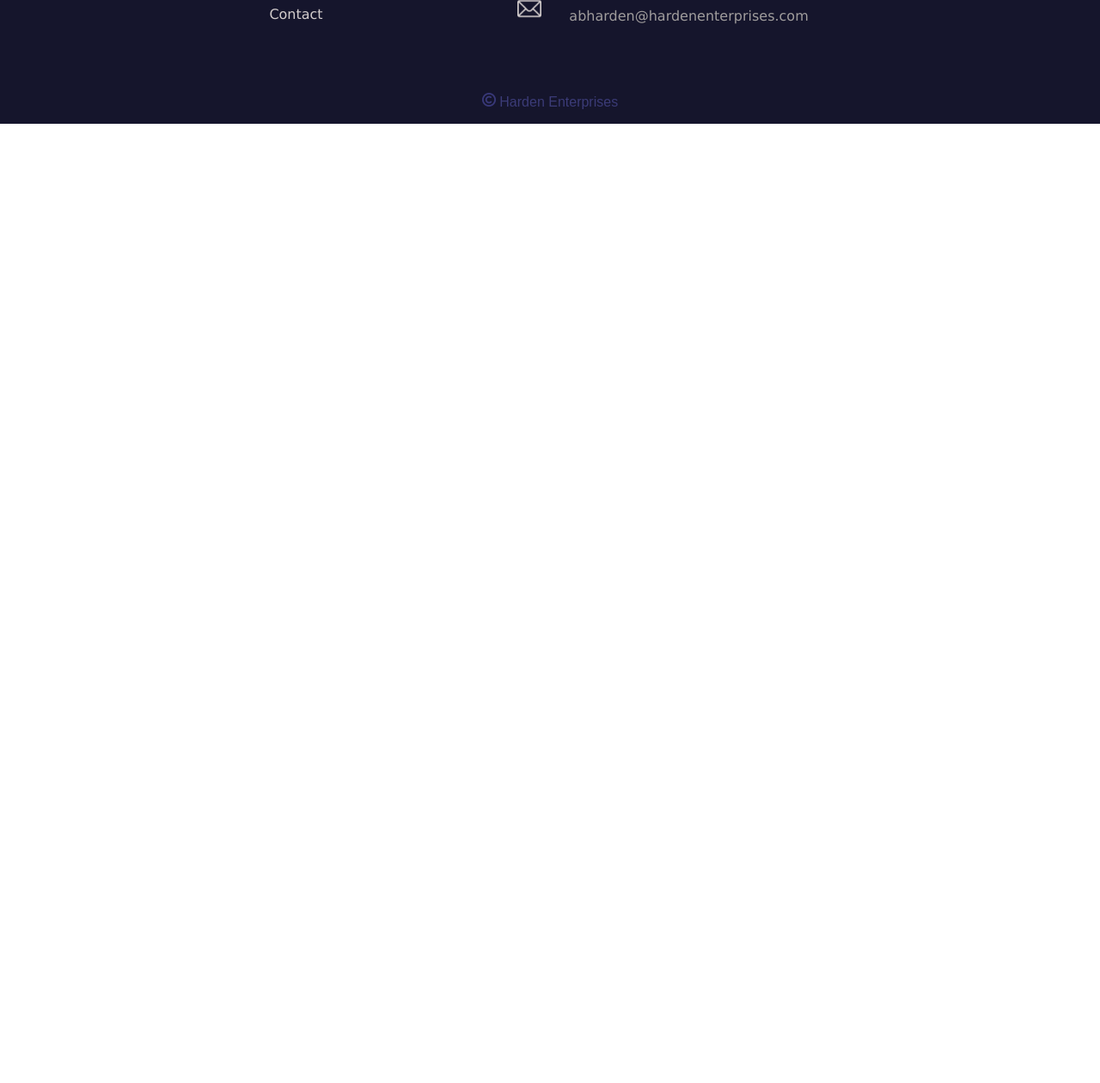
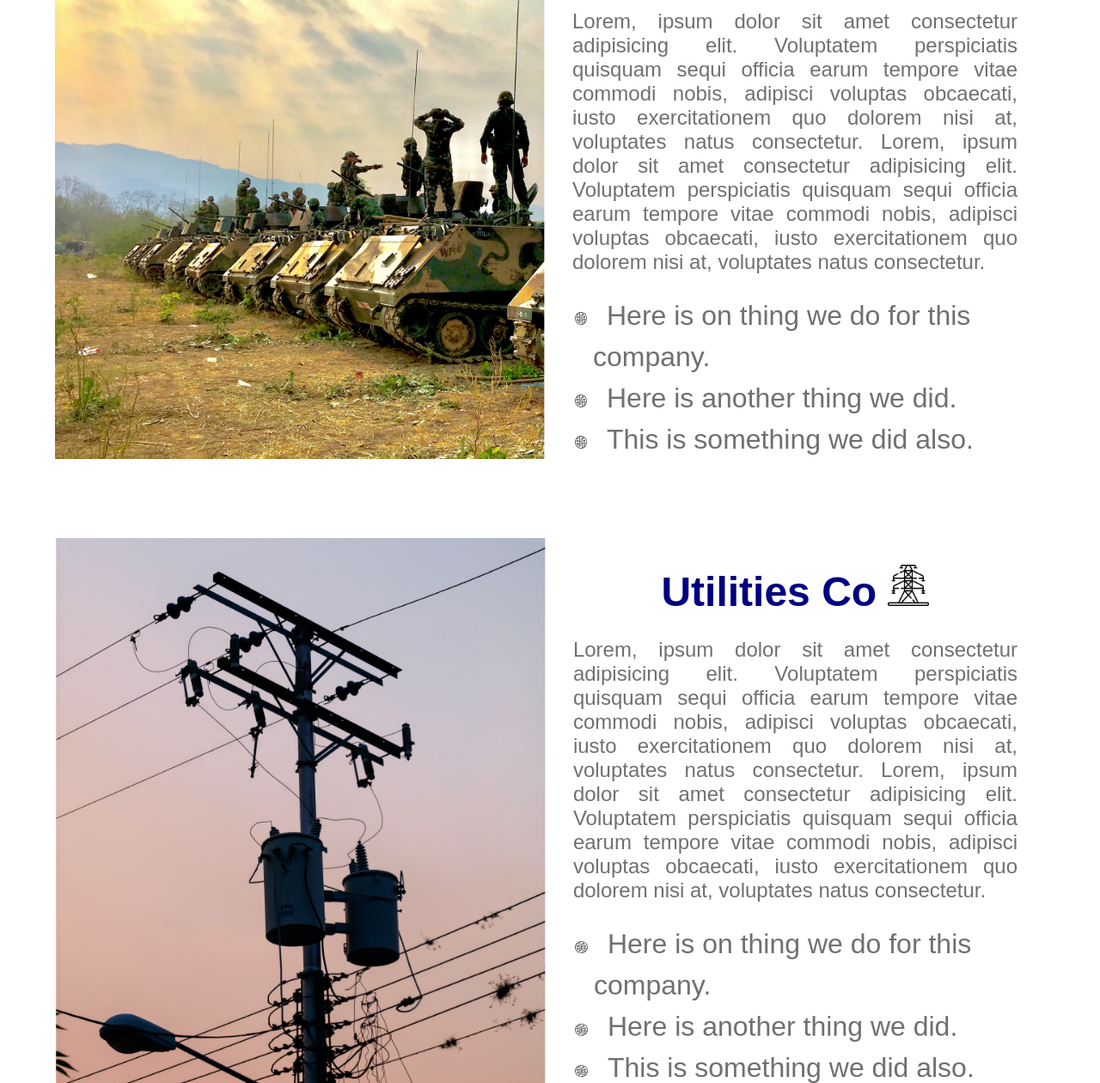
Before and after one commit to meg21allred/harden_enterprises, a plain HTML site: page projects.html in a window 1280 px wide. Shown: the part 656-1916 px from the top of the page at 86% size. Before the commit the page ends 800 px from the top, so only its background shows below. Drawn offline with Linux system fonts and the light colour scheme.

Commit message:
adding projects page

```diff
--- a/projects.html
+++ b/projects.html
@@ -6,6 +6,7 @@
     <meta name="viewport" content="width=device-width, initial-scale=1.0">
     <link rel="stylesheet" href="styles/styles.css">
     <link rel="stylesheet" href="styles/header.css">
+    <link rel="stylesheet" href="styles/projects.css">
     <title>Projects</title>
     <script src="js/highlight_page.js" defer></script>
     <script src="js/toggle_main_menu.js" defer></script>
@@ -47,6 +48,87 @@
         </nav>
     </div>
 
+    <!-- Projects -->
+
+    <div class="projects">
+        <div class="main_splash">
+            <h1> Some of Our Favorite Projects</h1>
+            <div class="dividing_line"></div>
+            <div class="heading_images">
+                <img src="images/projects/comp_workers.png" alt="Working at at computer">
+                <img src="images/projects/shake_hands.png" alt="Shaking hands">
+                <img src="images/projects/Showing_comp.png" alt="Men looking at computer">
+                <img src="images/projects/four_hands.png" alt="four hands locked together">
+            </div>
+            <div class="dividing_line"></div>
+        </div>
+
+        <!-- Army -->
+
+        <div class="project">
+            <div class="project_image">
+                <img src="images/projects/tanks.png" alt="Army tanks">
+            </div>
+            <div class="project_description">
+                <h1>U.S. Army  <span>
+                    <img src="images/projects/army_icon.svg" alt="army icon">
+                </span></h1>
+
+
+                <p class="description">Lorem, ipsum dolor sit amet consectetur
+                    adipisicing elit. Voluptatem perspiciatis quisquam sequi officia
+                     earum tempore vitae commodi nobis, adipisci voluptas obcaecati,
+                     iusto exercitationem quo dolorem nisi at, voluptates natus
+                     consectetur. Lorem, ipsum dolor sit amet consectetur
+                     adipisicing elit. Voluptatem perspiciatis quisquam sequi officia
+                     earum tempore vitae commodi nobis, adipisci voluptas obcaecati,
+                     iusto exercitationem quo dolorem nisi at, voluptates natus
+                     consectetur. </p>
+                <div class="project_list">
+                    <ul>
+                        <li>Here is on thing we do for this company.</li>
+                        <li>Here is another thing we did.</li>
+                        <li>This is something we did also.</li>
+                    </ul>
+                </div>
+
+            </div>
+        </div>
+
+        <!-- utilities -->
+
+        <div class="project">
+            <div class="project_image">
+                <img src="images/projects/tele_pole.png" alt="Telephone pole">
+            </div>
+            <div class="project_description">
+                <h1>Utilities Co  <span>
+                    <img src="images/projects/electric-tower.png" alt="Telephone pole icon">
+                </span></h1>
+
+
+                <p class="description">Lorem, ipsum dolor sit amet consectetur
+                    adipisicing elit. Voluptatem perspiciatis quisquam sequi officia
+                     earum tempore vitae commodi nobis, adipisci voluptas obcaecati,
+                     iusto exercitationem quo dolorem nisi at, voluptates natus
+                     consectetur. Lorem, ipsum dolor sit amet consectetur
+                     adipisicing elit. Voluptatem perspiciatis quisquam sequi officia
+                     earum tempore vitae commodi nobis, adipisci voluptas obcaecati,
+                     iusto exercitationem quo dolorem nisi at, voluptates natus
+                     consectetur. </p>
+                <div class="project_list">
+                    <ul>
+                        <li>Here is on thing we do for this company.</li>
+                        <li>Here is another thing we did.</li>
+                        <li>This is something we did also.</li>
+                    </ul>
+                </div>
+
+            </div>
+        </div>
+
+    </div>
+
     <!-- footer -->
 
 <div class="footer">
@@ -73,6 +155,6 @@
 
 <div class="copyright">
     <img src="images/copyright.png" alt="copyright">
-    <p>Harden Enterprises</p></div>
+    <p>Harden Enterprises 2022</p></div>
 </body>
 </html>
--- /dev/null
+++ b/styles/projects.css
@@ -0,0 +1,71 @@
+.projects {
+    margin: 12% 5% 0 5%;
+}
+
+.projects h1 {
+    color: navy;
+    text-align: center;
+    font-size: 6vh;
+}
+.main_splash {
+    margin-bottom: 9%;
+}
+
+.dividing_line {
+    height: 2vh;
+    background-color: navy;
+    margin-bottom: 1%;
+    margin-top: 1%;
+}
+
+.heading_images {
+    display: flex;
+    background-color: bisque;
+    overflow: hidden;
+}
+
+.heading_images img {
+    width: 25%;
+}
+
+.project {
+    display: flex;
+    color: #5e5d5de1;
+    margin-bottom: 3%;
+}
+
+.project_image img{
+    height: 80vh;
+}
+.project_description {
+    padding: 2em;
+}
+
+.project_description h1 {
+    text-align: center;
+    margin-bottom: 5%;
+}
+
+.project_description img {
+    height: 6vh;
+}
+
+.project_description p {
+    font-size: 3vh;
+    text-align: justify;
+
+}
+
+.project_list {
+    padding: 3vh;
+}
+
+.project_list ul {
+    line-height: 6vh;
+}
+
+.project_list li {
+    list-style: georgian outside url(../images/projects/microBullet_gray.svg);
+    font-size: 4vh;
+    text-indent: 2vh;
+}
```
Also changed, not shown: about.html (+1 -1 lines), contacts.html (+1 -1 lines), services.html (+13 -1 lines), styles/services.css (+11 -1 lines), images/projects/Showing_comp.png (added), images/projects/army_icon.svg (added), images/projects/comp_workers.png (added), images/projects/electric-tower.png (added), images/projects/four_hands.png (added), images/projects/microBullet_gray.svg (added), images/projects/shake_hands.png (added), images/projects/tanks.png (added), images/projects/tele_pole.png (added), 3 other files.
